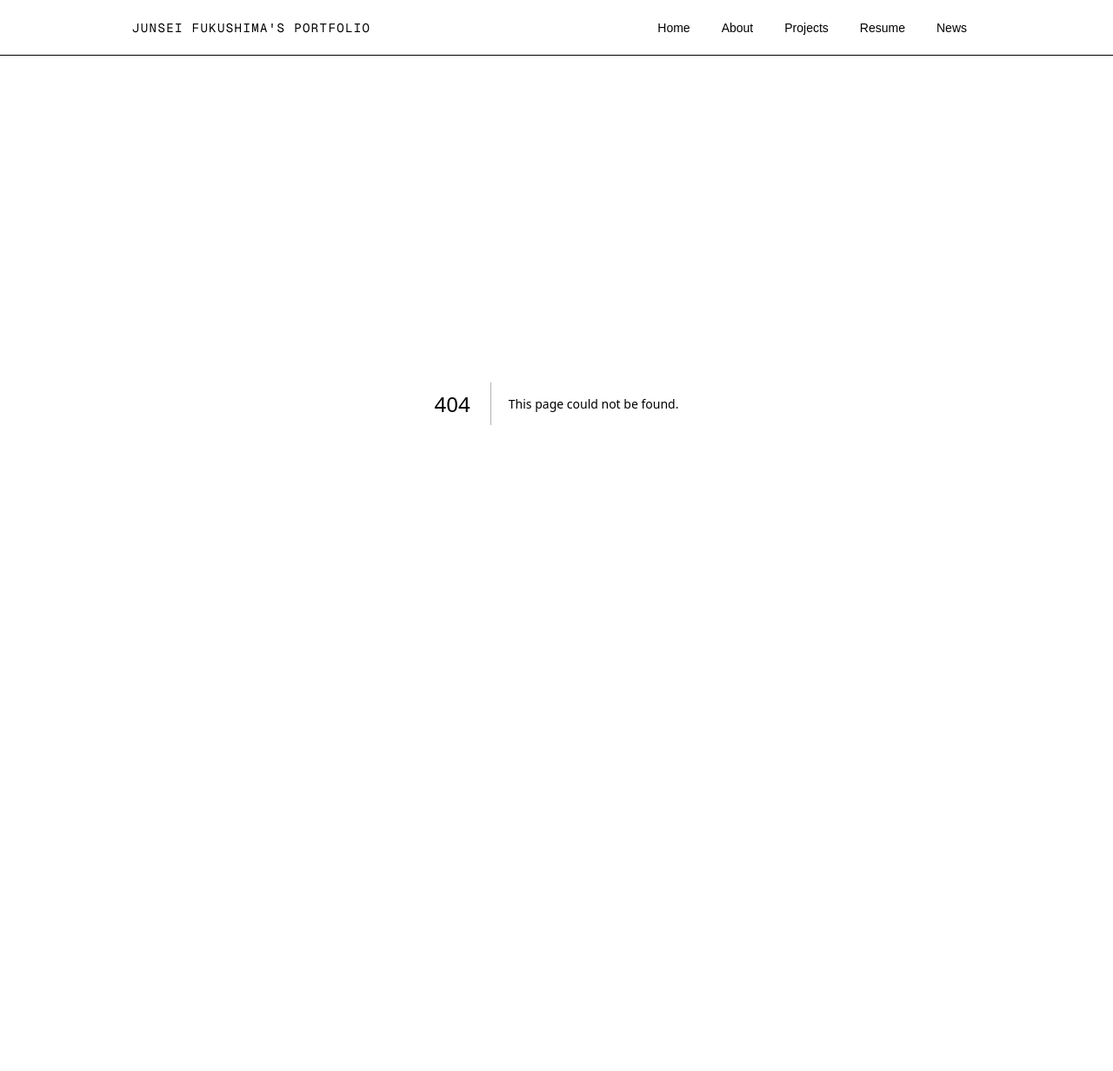
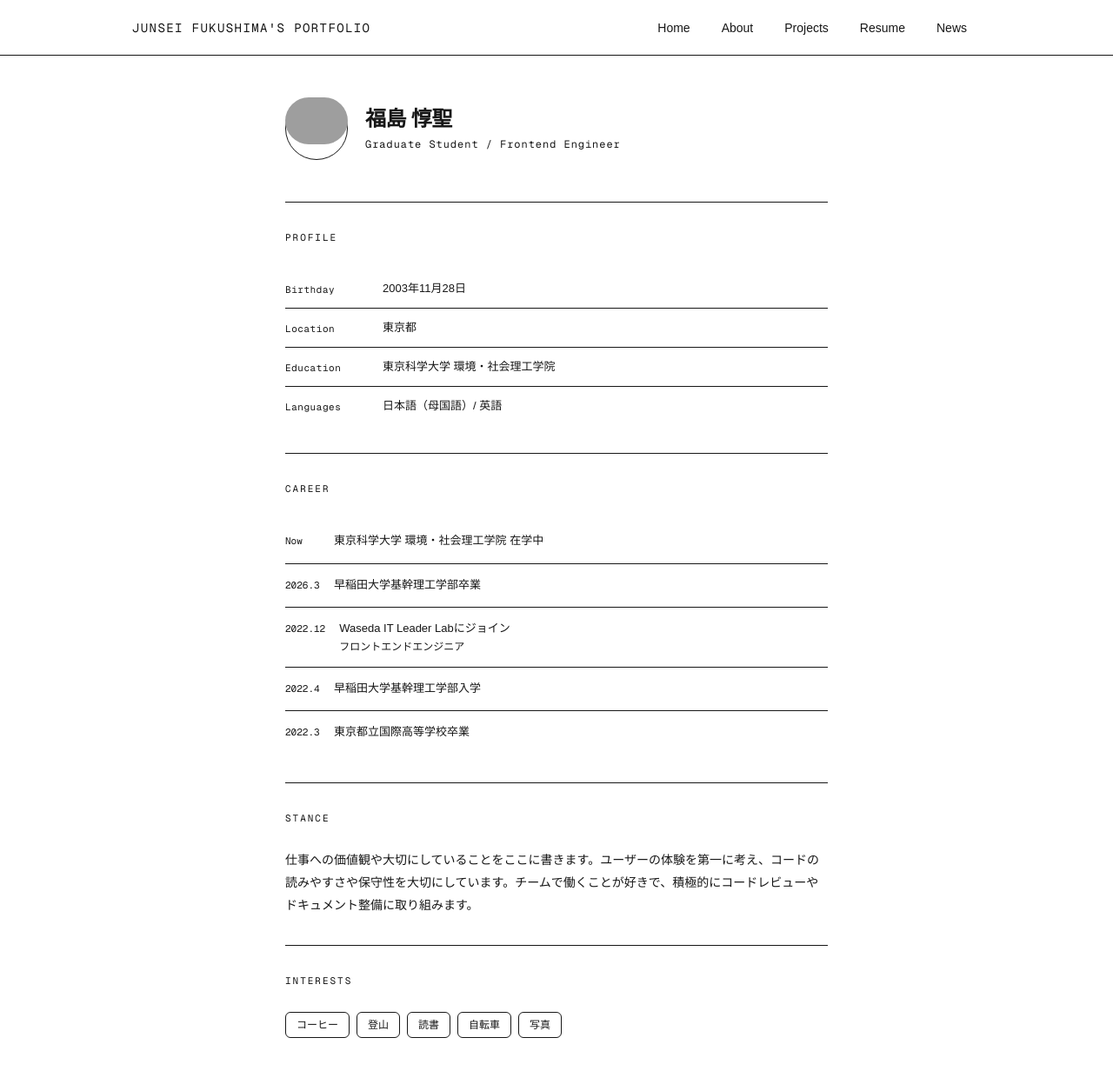
Before and after one commit to JuN-front/junsei-portfolio, a Next.js app: page /about in a window 1280 px wide. Before the commit this address had no page. Shown: the top 1232 px of the page at 87% size. Before the commit the page ends 864 px from the top, so only its background shows below. Built offline with nearby package versions, Linux system fonts and the light colour scheme; grey boxes are pictures that could not be loaded.

Commit message:
created about page

```diff
--- /dev/null
+++ b/app/about/page.tsx
@@ -0,0 +1,169 @@
+import Image from "next/image";
+import type { Metadata } from "next";
+import SectionHeading from "@/components/SectionHeading";
+
+export const metadata: Metadata = {
+  title: "About",
+  description: "自己紹介・プロフィールページ",
+};
+
+// ========================================================
+// ▼ ここを自分の情報に書き換える
+// ========================================================
+const PROFILE = {
+  name:     "Junsei Fukushima",
+  nameJa:   "福島 惇聖",
+  role:     "Graduate Student / Frontend Engineer",
+  avatar:   "/avatar.jpg",   // public/ に置く画像パス。なければ initials にフォールバック
+  initials: "JF",            // 画像が読み込めないときのフォールバック文字
+  table: [
+    { label: "Birthday",  value: "2003年11月28日" },
+    { label: "Location",  value: "東京都" },
+    { label: "Education", value: "東京科学大学 環境・社会理工学院" },
+    { label: "Languages", value: "日本語（母国語）/ 英語" },
+  ],
+  career: [
+    { year: "Now", org: "東京科学大学 環境・社会理工学院 在学中", role: "" },
+    { year: "2026.3", org: "早稲田大学基幹理工学部卒業", role: "" },
+    { year: "2022.12", org: "Waseda IT Leader Labにジョイン", role: "フロントエンドエンジニア" },
+    { year: "2022.4", org: "早稲田大学基幹理工学部入学", role: "" },
+    { year: "2022.3", org: "東京都立国際高等学校卒業", role: "" },
+  ],
+  stance: "仕事への価値観や大切にしていることをここに書きます。ユーザーの体験を第一に考え、コードの読みやすさや保守性を大切にしています。チームで働くことが好きで、積極的にコードレビューやドキュメント整備に取り組みます。",
+  interests: ["コーヒー", "登山", "読書", "自転車", "写真"],
+};
+// ========================================================
+
+export default function AboutPage() {
+  return (
+    <div className="max-w-2xl mx-auto px-6">
+
+      {/* ---- ページヘッダー: アバター + 名前 ---- */}
+      <header className="flex items-center gap-5 py-12">
+        <Avatar src={PROFILE.avatar} initials={PROFILE.initials} />
+        <div>
+          <h1 className="text-2xl font-semibold tracking-tight">{PROFILE.nameJa}</h1>
+          <p className="font-mono text-[12px] tracking-[0.08em] text-text-secondary mt-1">
+            {PROFILE.role}
+          </p>
+        </div>
+      </header>
+
+      <hr className="border-border" />
+
+      {/* ---- Profile テーブル ---- */}
+      <section className="py-8" aria-labelledby="about-profile">
+        <SectionHeading label="Profile" />
+        <table className="w-full" id="about-profile">
+          <tbody>
+            {PROFILE.table.map(({ label, value }) => (
+              <tr key={label} className="border-b border-border last:border-0">
+                <td className="py-[10px] pr-6 align-top w-28">
+                  <span className="font-mono text-[11px] tracking-[0.05em] text-text-muted">
+                    {label}
+                  </span>
+                </td>
+                <td className="py-[10px] text-[13px] text-text-secondary leading-relaxed">
+                  {value}
+                </td>
+              </tr>
+            ))}
+          </tbody>
+        </table>
+      </section>
+
+      <hr className="border-border" />
+
+      {/* ---- Career ---- */}
+      <section className="py-8" aria-labelledby="about-career">
+        <SectionHeading label="Career" />
+        <ol className="flex flex-col" id="about-career">
+          {PROFILE.career.map(({ year, org, role }, i) => (
+            <li
+              key={i}
+              className="flex gap-4 py-[14px] border-b border-border last:border-0"
+            >
+              <time
+                className="font-mono text-[11px] text-text-muted whitespace-nowrap pt-0.5 min-w-[40px]"
+              >
+                {year}
+              </time>
+              <div>
+                <p className="text-[13px] font-medium text-text-primary">{org}</p>
+                <p className="text-[12px] text-text-muted mt-0.5">{role}</p>
+              </div>
+            </li>
+          ))}
+        </ol>
+      </section>
+
+      <hr className="border-border" />
+
+      {/* ---- Stance ---- */}
+      <section className="py-8" aria-labelledby="about-stance">
+        <SectionHeading label="Stance" />
+        <p
+          id="about-stance"
+          className="text-[14px] text-text-secondary leading-[1.85]"
+        >
+          {PROFILE.stance}
+        </p>
+      </section>
+
+      <hr className="border-border" />
+
+      {/* ---- Interests ---- */}
+      <section className="py-8 pb-16" aria-labelledby="about-interests">
+        <SectionHeading label="Interests" />
+        <ul className="flex flex-wrap gap-2" id="about-interests">
+          {PROFILE.interests.map((item) => (
+            <li
+              key={item}
+              className="
+                text-[12px] text-text-secondary
+                bg-bg-card border border-border-subtle
+                rounded-md px-3 py-[5px]
+              "
+            >
+              {item}
+            </li>
+          ))}
+        </ul>
+      </section>
+
+    </div>
+  );
+}
+
+// ---- 内部コンポーネント: アバター ----
+// next/image を使いつつ、画像がない場合はイニシャルを表示
+function Avatar({ src, initials }: { src: string; initials: string }) {
+  return (
+    <div className="relative w-[72px] h-[72px] flex-shrink-0">
+      {/* イニシャルフォールバック（画像の下に敷く） */}
+      <div
+        className="
+          absolute inset-0 rounded-full
+          bg-bg-subtle border border-border-subtle
+          flex items-center justify-center
+          font-mono text-[18px] text-text-muted
+        "
+        aria-hidden
+      >
+        {initials}
+      </div>
+      {/* 画像（読み込めなければ透明になりイニシャルが見える） */}
+      <Image
+        src={src}
+        alt="アバター画像"
+        width={72}
+        height={72}
+        className="relative rounded-full object-cover"
+        onError={(e) => {
+          // 画像エラー時に非表示にしてフォールバックを見せる
+          (e.currentTarget as HTMLImageElement).style.opacity = "0";
+        }}
+      />
+    </div>
+  );
+}
--- a/app/page.tsx
+++ b/app/page.tsx
@@ -8,8 +8,7 @@ import NewsCard from "@/components/NewsCard";
 // ▼ ここを自分の情報に書き換える
 // ========================================================
 const PROFILE = {
-  name:      "Junsei Fukushima",
-  role:      "福島惇聖",
+  name:      "Junsei Fukushimaのポートフォリオへようこそ！",
   catchcopy: "見やすく、使いやすく、便利なWebアプリ開発をモットーに",
   skills:    "React / Next.js / TypeScript etc.",
   about:     "個人で様々な種類や規模の課題解決を目指した開発を行っています！",
@@ -39,9 +38,6 @@ export default function HomePage() {
         aria-label="ヒーローセクション"
       >
         {/* 職種ラベル */}
-        <p className="font-mono text-[11px] tracking-[0.2em] uppercase text-accent">
-          {PROFILE.role}
-        </p>
 
         {/* 名前 */}
         <h1 className="text-5xl font-semibold tracking-[-0.02em] leading-tight">
```
Also changed, not shown: app/public/avatar.jpg (added).
